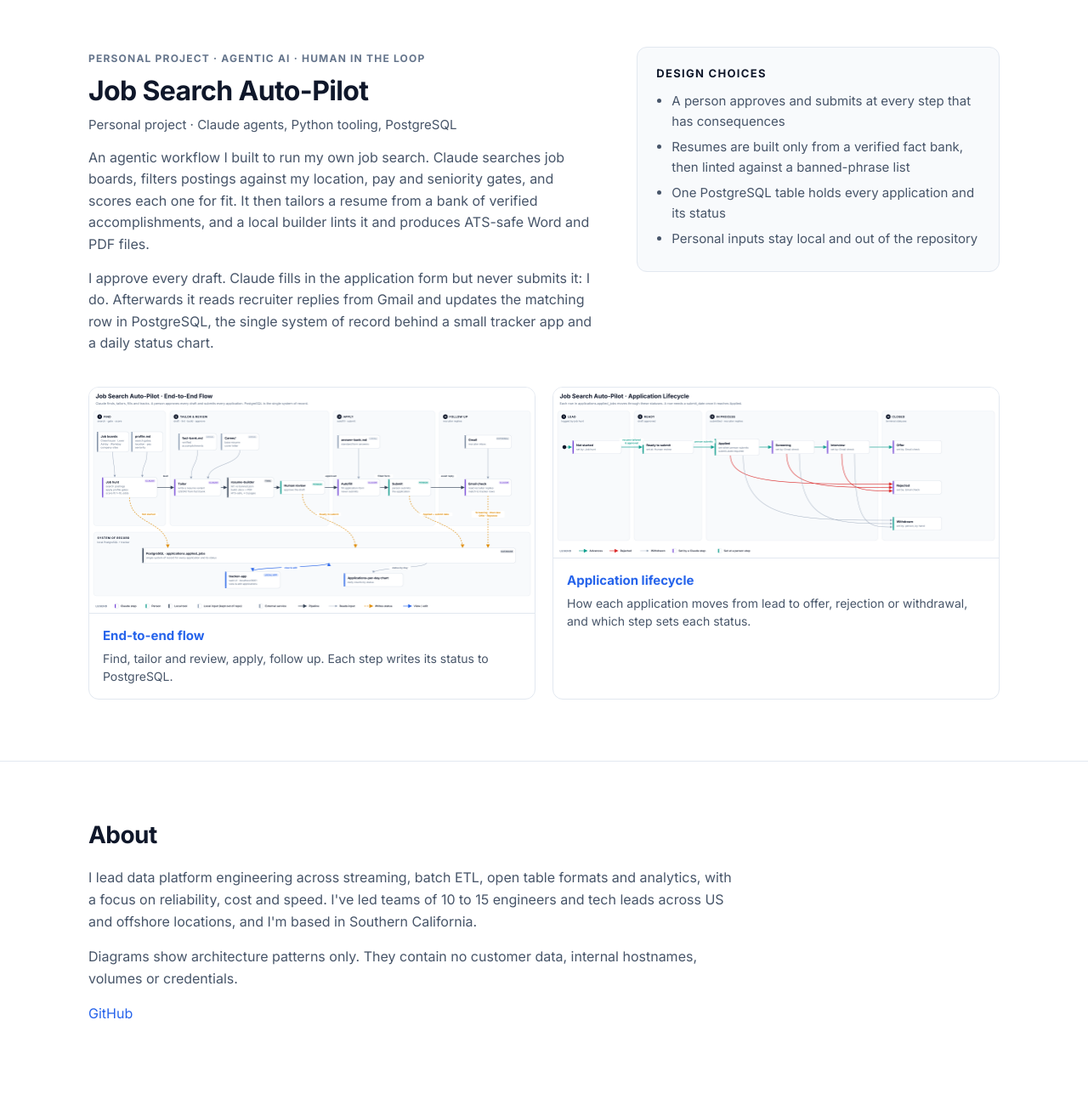
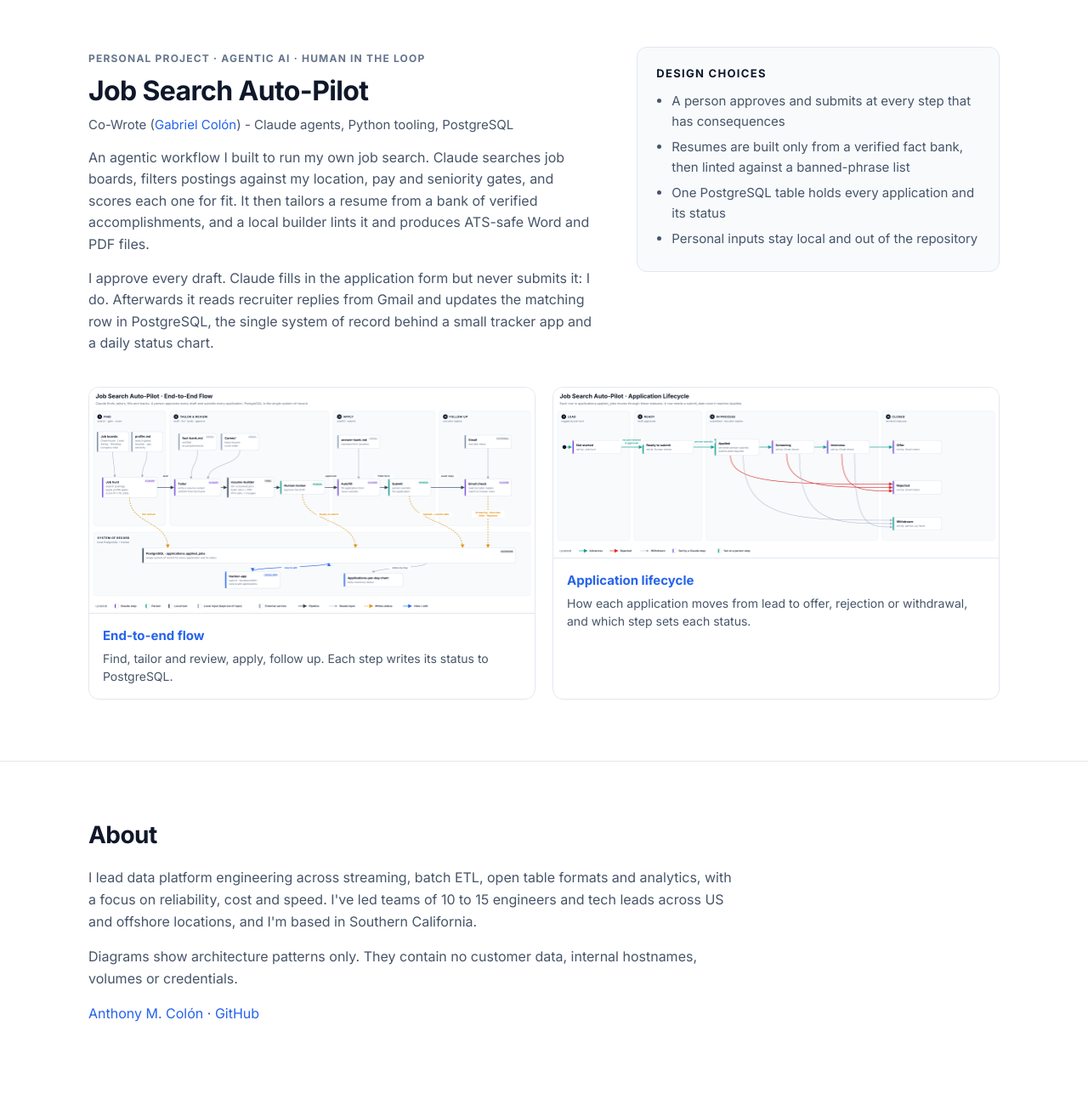
Before and after one commit to acolon3/acolon3.github.io, a plain HTML site: page index.html in a window 1280 px wide. Shown: the part 3760-5060 px from the top of the page at 85% size. Drawn offline with Linux system fonts and the light colour scheme.

Commit message:
Credit co-developer and link LinkedIn profile
Co-Authored-By: Claude Opus 5.5 <noreply@anthropic.com>
Claude-Session: https://claude.ai/code/session_01UvX8AVZf6VAPXxpd2yMHYw

```diff
--- a/index.html
+++ b/index.html
@@ -156,7 +156,7 @@
       <div>
         <span class="tag">Personal project · Agentic AI · Human in the loop</span>
         <h2>Job Search Auto-Pilot</h2>
-        <p class="context">Personal project · Claude agents, Python tooling, PostgreSQL</p>
+        <p class="context">Co-Wrote (<a href="https://www.linkedin.com/in/gabrielcolon75/" target="_blank" rel="noopener">Gabriel Colón</a>) - Claude agents, Python tooling, PostgreSQL</p>
         <p>An agentic workflow I built to run my own job search. Claude searches job boards, filters postings against my location, pay and seniority gates, and scores each one for fit. It then tailors a resume from a bank of verified accomplishments, and a local builder lints it and produces ATS-safe Word and PDF files.</p>
         <p>I approve every draft. Claude fills in the application form but never submits it: I do. Afterwards it reads recruiter replies from Gmail and updates the matching row in PostgreSQL, the single system of record behind a small tracker app and a daily status chart.</p>
       </div>
@@ -191,7 +191,7 @@
     <h2>About</h2>
     <p>I lead data platform engineering across streaming, batch ETL, open table formats and analytics, with a focus on reliability, cost and speed. I've led teams of 10 to 15 engineers and tech leads across US and offshore locations, and I'm based in Southern California.</p>
     <p>Diagrams show architecture patterns only. They contain no customer data, internal hostnames, volumes or credentials.</p>
-    <p><a href="https://github.com/acolon3">GitHub</a></p>
+    <p><a href="https://www.linkedin.com/in/anthony-colon-data-platforms/" target="_blank" rel="noopener">Anthony M. Colón</a> · <a href="https://github.com/acolon3" target="_blank" rel="noopener">GitHub</a></p>
   </div>
 </section>
 
```
